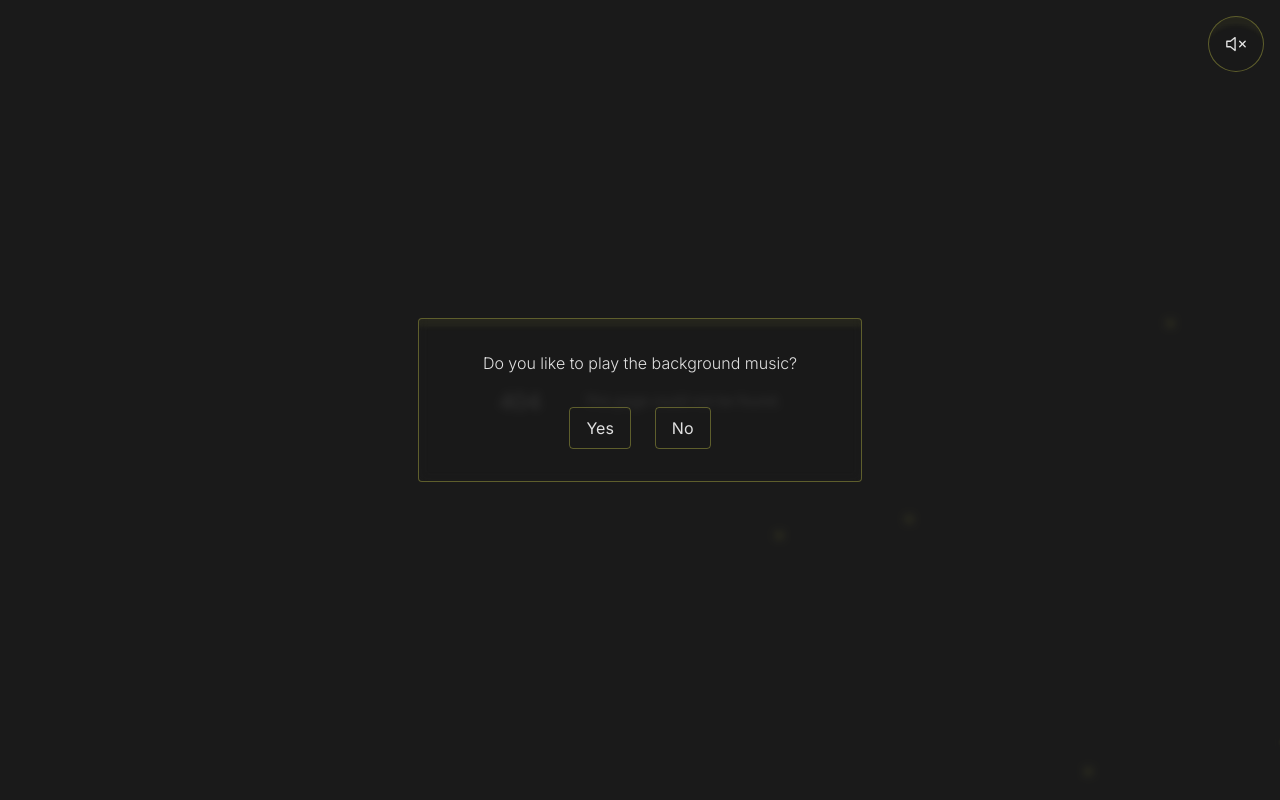
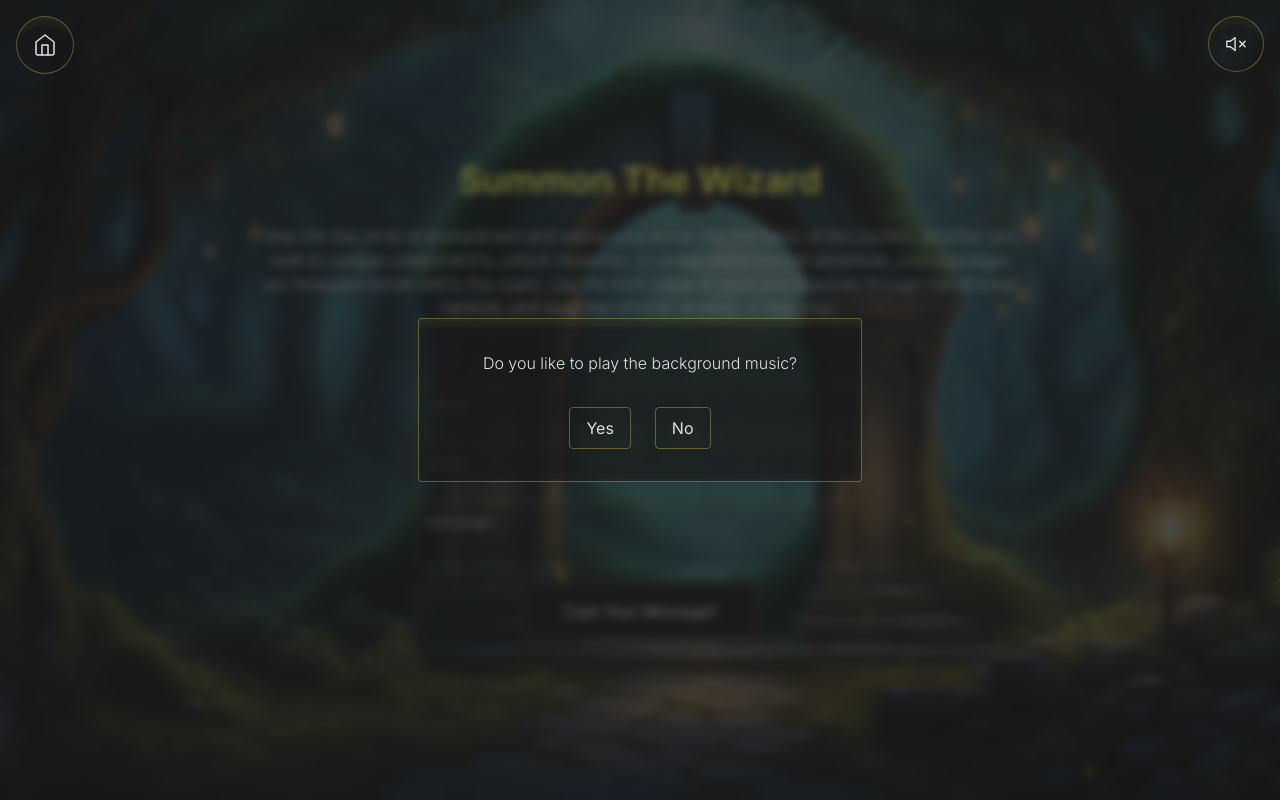
Before and after one commit to samyferhat/the-legacy-portfolio, a Next.js app: page /contact in a window 1280 px wide. Before the commit this address had no page. Built offline with nearby package versions, Linux system fonts and the light colour scheme.

Commit message:
end of project template, customizations are comming

```diff
--- /dev/null
+++ b/src/app/(sub pages)/contact/page.js
@@ -0,0 +1,38 @@
+import Image from "next/image";
+import bg from "../../../../public/background/contact-background.png";
+import Form from "@/components/contact/Form";
+
+export const metadata = {
+  title: "Contact",
+};
+
+export default function Contact() {
+  return (
+    <>
+      <Image
+        src={bg}
+        alt="Next.js Portfolio website's contact page background image"
+        priority
+        sizes="100vw"
+        className="-z-50 fixed top-0 left-0 w-full h-full object-cover object-center opacity-50"
+      />
+
+      <article className="relative w-full flex flex-col items-center justify-center py-8 sm:py-0 space-y-8">
+        <div className="flex flex-col items-center justify-center space-y-6 w-full sm:w-3/4">
+          <h1 className="text-accent font-semibold text-center text-4xl capitalize">
+            summon the wizard
+          </h1>
+          <p className="text-center font-light text-sm xs:text-base">
+            Step into the circle of enchantment and weave your words into the
+            fabric of the cosmos. Whether you seek to conjure collaborations,
+            unlock mysteries, or simply share tales of adventure, your messages
+            are treasured scrolls within this realm. Use the form below to send
+            your missives through the ethereal network, and await the whisper of
+            magic in response.
+          </p>
+        </div>
+        <Form />
+      </article>
+    </>
+  );
+}
--- /dev/null
+++ b/src/components/contact/Form.jsx
@@ -0,0 +1,161 @@
+"use client";
+import React from "react";
+import { useForm } from "react-hook-form";
+import emailjs from "@emailjs/browser";
+import { Toaster, toast } from "sonner";
+import { motion } from "framer-motion";
+
+const container = {
+  hidden: { opacity: 0 },
+  show: {
+    opacity: 1,
+    transition: {
+      staggerChildren: 0.3,
+      delayChildren: 0.2,
+    },
+  },
+};
+
+const item = {
+  hidden: { scale: 0 },
+  show: { scale: 1 },
+};
+
+export default function Form() {
+  const {
+    register,
+    handleSubmit,
+    formState: { errors },
+  } = useForm();
+
+  const sendEmail = (params) => {
+    const toastId = toast.loading("Sending your message, please wait...");
+
+    /*
+    toast.info(
+      "Form submissions are demo-only here. Please checkout the final code repo to enable it. If you want to connect you can reach out to me via samcode75@gmail.com.",
+      {
+        id: toastId,
+      }
+    );*/
+
+    // comment out the above toast.info and uncomment the below code to enable emailjs
+
+    emailjs
+      .send(
+        process.env.NEXT_PUBLIC_SERVICE_ID,
+        process.env.NEXT_PUBLIC_TEMPLATE_ID,
+        params,
+        {
+          publicKey: process.env.NEXT_PUBLIC_PUBLIC_KEY,
+          limitRate: {
+            throttle: 5000, // you can not send more then 1 email per 5 seconds
+          },
+        }
+      )
+      .then(
+        () => {
+          toast.success(
+            "I have received your message, I will get back to you soon!",
+            {
+              id: toastId,
+            }
+          );
+        },
+        (error) => {
+          // console.log("FAILED...", error.text);
+          toast.error(
+            "There was an error sending your message, please try again later!",
+            {
+              id: toastId,
+            }
+          );
+        }
+      );
+  };
+
+  const onSubmit = (data) => {
+    const templateParams = {
+      to_name: "Samy",
+      from_name: data.name,
+      reply_to: data.email,
+      message: data.message,
+    };
+
+    sendEmail(templateParams);
+  };
+
+  return (
+    <>
+      <Toaster richColors={true} />
+      <motion.form
+        variants={container}
+        initial="hidden"
+        animate="show"
+        onSubmit={handleSubmit(onSubmit)}
+        className="max-w-md w-full flex flex-col items-center justify-center space-y-4"
+      >
+        <motion.input
+          variants={item}
+          type="text"
+          placeholder="name"
+          {...register("name", {
+            required: "This field is required!",
+            minLength: {
+              value: 3,
+              message: "Name should be atleast 3 characters long.",
+            },
+          })}
+          className="w-full p-2 rounded-md shadow-lg text-foreground focus:outline-none focus:ring-2 focus:ring-accent/50 custom-bg"
+        />
+        {errors.name && (
+          <span className="inline-block self-start text-accent">
+            {errors.name.message}
+          </span>
+        )}
+        <motion.input
+          variants={item}
+          type="email"
+          placeholder="email"
+          {...register("email", { required: "This field is required!" })}
+          className="w-full p-2 rounded-md shadow-lg text-foreground focus:outline-none focus:ring-2 focus:ring-accent/50 custom-bg"
+        />
+        {errors.email && (
+          <span className="inline-block self-start text-accent">
+            {errors.email.message}
+          </span>
+        )}
+        <motion.textarea
+          variants={item}
+          placeholder="message"
+          {...register("message", {
+            required: "This field is required!",
+            maxLength: {
+              value: 500,
+              message: "Message should be less than 500 characters",
+            },
+            minLength: {
+              value: 50,
+              message: "Message should be more than 50 characters",
+            },
+          })}
+          className="w-full p-2 rounded-md shadow-lg text-foreground focus:outline-none focus:ring-2 focus:ring-accent/50 custom-bg"
+        />
+        {errors.message && (
+          <span className="inline-block self-start text-accent">
+            {errors.message.message}
+          </span>
+        )}
+
+        <motion.input
+          variants={item}
+          value="Cast your message!"
+          className="px-10 py-4 rounded-md shadow-lg bg-background border border-accent/30 border-solid
+      hover:shadow-glass-sm backdrop-blur-sm text-foreground focus:outline-none focus:ring-2 focus:ring-accent/50 cursor-pointer capitalize
+      "
+          type="submit"
+        />
+      </motion.form>
+    </>
+  );
+}
```
